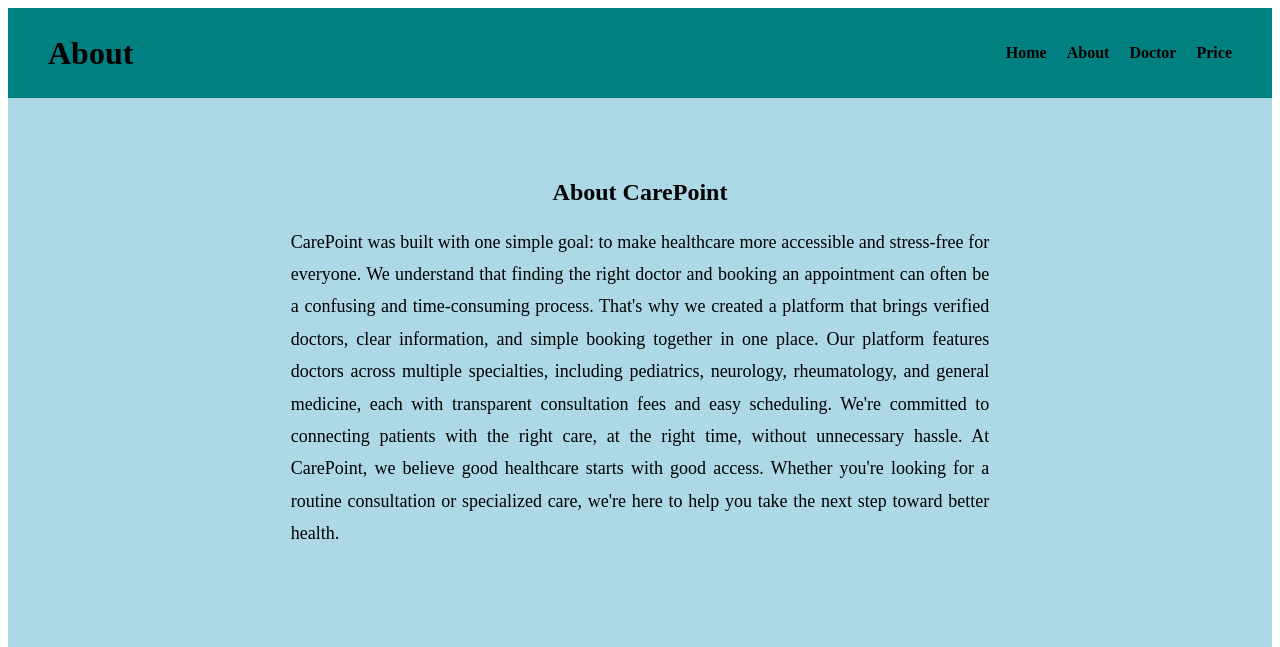
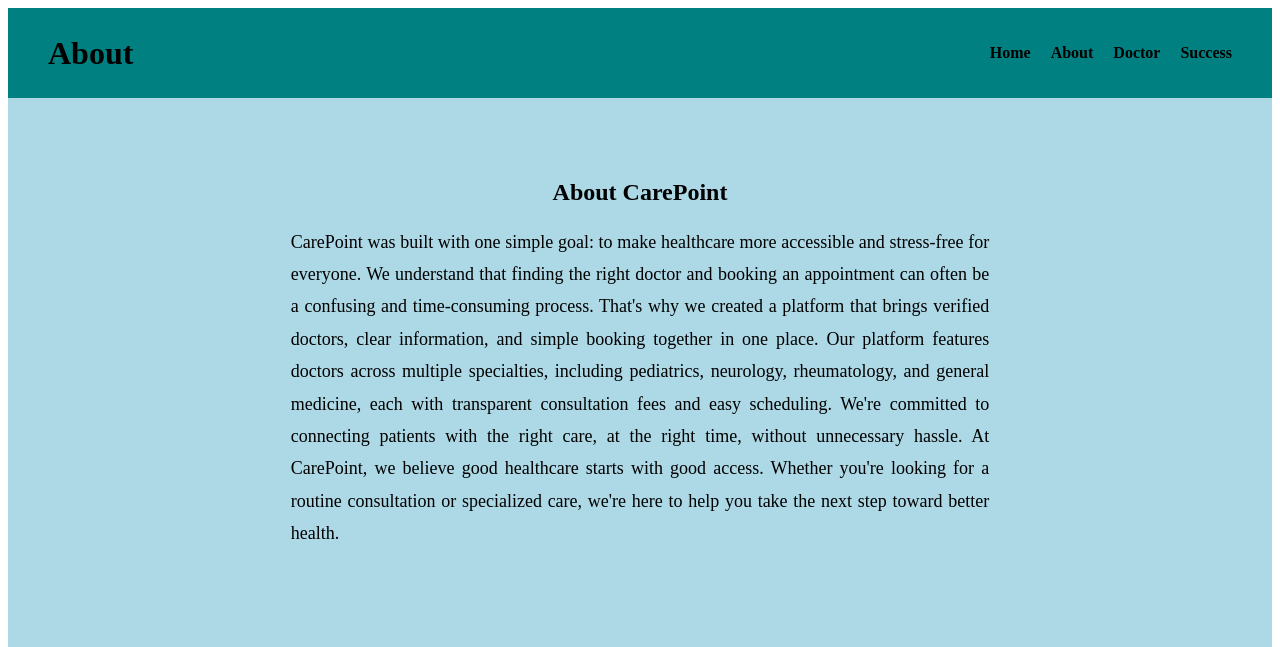
Before and after one commit to karthikha07prajjeeth-cloud/DJANGO-BASED-DOCTOR-APPOINTMENT-SYSTEM, a Django app: page /about/ in a window 1280 px wide. Shown: the top 647 px of the page. Run offline with Django 5.2, Linux system fonts and the light colour scheme.

```diff
--- a/app/templates/about.html
+++ b/app/templates/about.html
@@ -15,7 +15,8 @@
                 <li><a href="{% url 'home' %}">Home</a></li>
                 <li><a href="{% url 'about' %}">About</a></li>
                 <li><a href="{% url 'doctor' %}">Doctor</a></li>
-                <li><a href="#">Price</a></li>
+                <li><a href="{% url 'success' %}">Success</a></li>
+
             </ul>
         </nav>
     </header>
```
